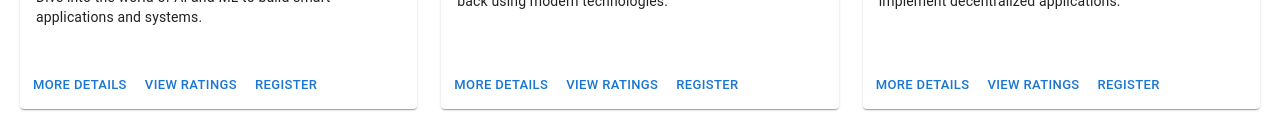
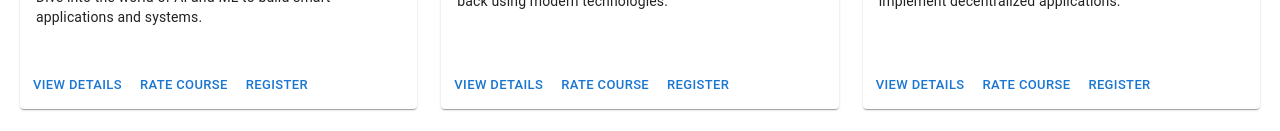
Before and after one commit to VamshiGangadhar/HVG_Coding_School, a React (Create React App) app: page /courses in a window 1280 px wide. Shown: the part 488-619 px from the top of the page. Built offline with nearby package versions, Linux system fonts and the light colour scheme.

Commit message:
courses page updated

```diff
--- a/src/pages/Contact/Contact.js
+++ b/src/pages/Contact/Contact.js
@@ -1,4 +1,3 @@
-// Enhanced Contact page with MUI styling and clickable email address
 import React from "react";
 import { Typography, Paper, Grid, Button, Box } from "@mui/material";
 import EmailIcon from "@mui/icons-material/Email";
@@ -21,7 +20,7 @@ const Contact = () => {
               Email:{" "}
               <Button
                 onClick={handleEmailClick}
-                style={{ textTransform: "none", color: "inherit" }}
+                style={{ textTransform: "none" }}
               >
                 vamshi.gangadhar365@gmail.com
               </Button>
--- a/src/pages/Courses/Courses.js
+++ b/src/pages/Courses/Courses.js
@@ -1,4 +1,4 @@
-import React from "react";
+import React, { useState } from "react";
 import { staticCourses } from "./staticCourses";
 import {
   Button,
@@ -10,8 +10,37 @@ import {
   CardMedia,
 } from "@mui/material";
 import { importImage } from "../../utils/importImages";
+import { REGISTRATION_LINK } from "../../utils/constants";
+import CourseDetailsComponent from "./components/CourseDetailsPopup";
+import CourseRatingPopup from "./components/CourseRatingPopup";
 
 const Courses = () => {
+  const [selectedCourse, setSelectedCourse] = useState(null);
+  const [rating, setRating] = useState(0);
+  const [isDetailsOpen, setIsDetailsOpen] = useState(false);
+  const [isRatingOpen, setIsRatingOpen] = useState(false);
+
+  const handleViewDetails = (course) => {
+    setSelectedCourse(course);
+    setIsDetailsOpen(true);
+  };
+
+  const handleViewRating = () => {
+    setIsRatingOpen(true);
+  };
+
+  const handleCloseDetails = () => {
+    setIsDetailsOpen(false);
+  };
+
+  const handleCloseRating = () => {
+    setIsRatingOpen(false);
+  };
+
+  const handleRatingChange = (event, newRating) => {
+    setRating(newRating);
+    console.log(rating);
+  };
   return (
     <div style={{ margin: "20px" }}>
       <Typography
@@ -75,9 +104,20 @@ const Courses = () => {
                   </Typography>
                 </CardContent>
                 <CardActions>
-                  <Button size="small">More Details</Button>
-                  <Button size="small">View Ratings</Button>
-                  <Button size="small" color="primary">
+                  <Button
+                    size="small"
+                    onClick={() => handleViewDetails(course)}
+                  >
+                    View Details
+                  </Button>
+                  <Button size="small" onClick={handleViewRating}>
+                    Rate Course
+                  </Button>
+                  <Button
+                    size="small"
+                    color="primary"
+                    onClick={() => (window.location.href = REGISTRATION_LINK)}
+                  >
                     Register
                   </Button>
                 </CardActions>
@@ -85,6 +125,20 @@ const Courses = () => {
             </Grid>
           );
         })}
+        {isDetailsOpen && (
+          <CourseDetailsComponent
+            course={selectedCourse}
+            onClose={handleCloseDetails}
+          />
+        )}
+        {isRatingOpen && (
+          <CourseRatingPopup
+            courseName={selectedCourse?.title}
+            rating={rating}
+            onRatingChange={handleRatingChange}
+            onClose={handleCloseRating}
+          />
+        )}
       </Grid>
     </div>
   );
--- /dev/null
+++ b/src/pages/Courses/components/CourseDetailsPopup.js
@@ -0,0 +1,16 @@
+import React from "react";
+import { Dialog, DialogTitle, DialogContent, Button } from "@mui/material";
+
+const CourseDetailsComponent = ({ course, onClose }) => {
+  return (
+    <Dialog open={true} onClose={onClose}>
+      <DialogTitle>{course.title}</DialogTitle>
+      <DialogContent>
+        <p>{course.description}</p>
+        <Button onClick={onClose}>Close</Button>
+      </DialogContent>
+    </Dialog>
+  );
+};
+
+export default CourseDetailsComponent;
--- /dev/null
+++ b/src/pages/Courses/components/CourseRatingPopup.js
@@ -0,0 +1,20 @@
+import React from "react";
+import { Dialog, DialogTitle, DialogContent, Button, Typography } from "@mui/material";
+import { Rating } from "@mui/material";
+
+const CourseRatingPopup = ({ courseName, rating, onRatingChange, onClose }) => {
+  return (
+    <Dialog open={true} onClose={onClose}>
+      <DialogTitle>{`Rate ${courseName}`}</DialogTitle>
+      <DialogContent>
+        <Typography className="mb-3" variant="body1">How would you rate this course?</Typography>
+        <Rating name="course-rating" value={rating} onChange={onRatingChange} />
+        <div style={{ display: "flex", justifyContent: "flex-end" }}>
+          <Button onClick={onClose}>Close</Button>
+        </div>
+      </DialogContent>
+    </Dialog>
+  );
+};
+
+export default CourseRatingPopup;
--- /dev/null
+++ b/src/utils/constants.js
@@ -0,0 +1,3 @@
+const REGISTRATION_LINK = "https://forms.gle/BrAHYUXMRNEjcwai6";
+
+export { REGISTRATION_LINK };
```
